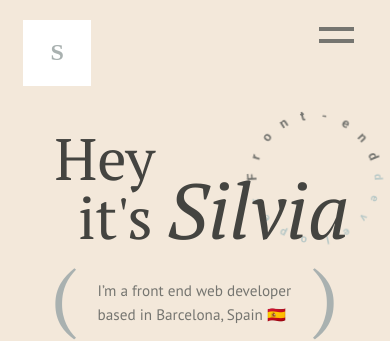
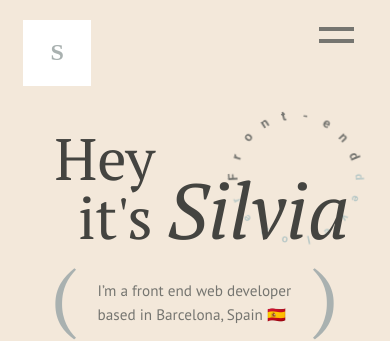
Before and after one commit to silsc/portfolio, a Jekyll site: the page built from index.markdown, in a window 390 px wide. Shown: the top 341 px of the page. Built offline with Jekyll 4.4.1, drawn with Linux system fonts in a browser that asks for light colours.

Commit message:
FIX/RESpphone banner

```diff
--- a/_sass/_banner.scss
+++ b/_sass/_banner.scss
@@ -143,7 +143,7 @@
   }
   .banner-lineround {
     position: absolute;
-    right: 20vw;
+    right: 25vw;
     top: 23vw;
     font-size: 0.7em;
     h3 {
```
